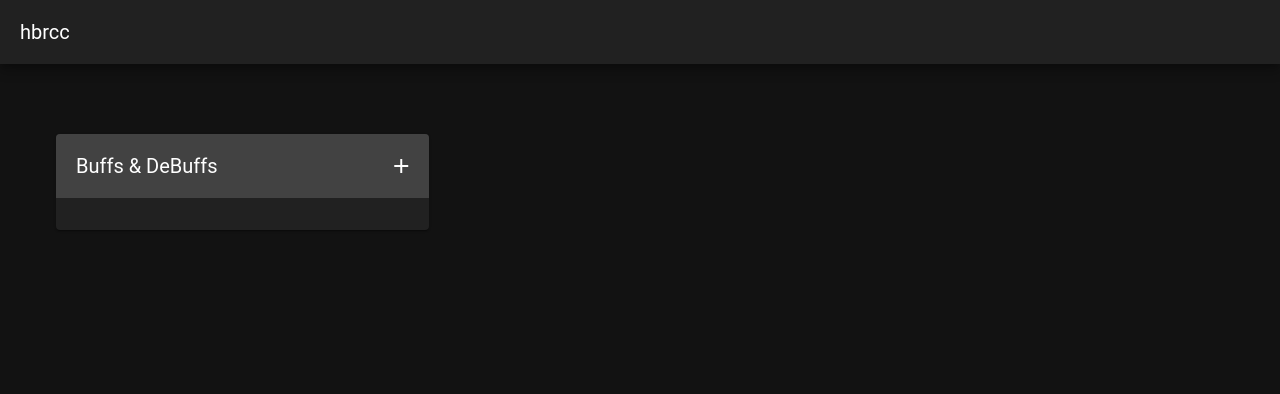
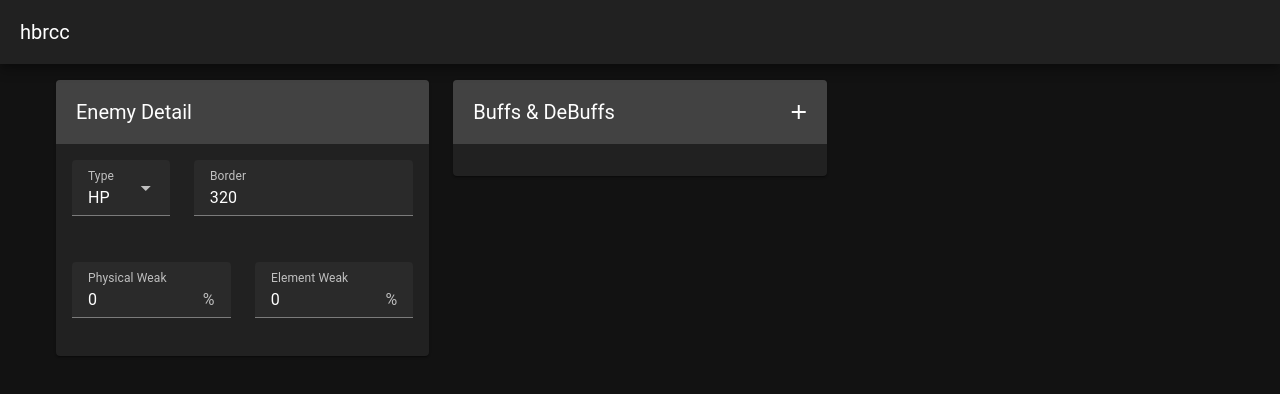
Before and after one commit to TWT233/hbrcc, a Vue app: page / in a window 1280 px wide. Shown: the top 394 px of the page. Built offline with nearby package versions, Linux system fonts and the light colour scheme.

Commit message:
add selector enemy

```diff
--- a/src/App.vue
+++ b/src/App.vue
@@ -3,8 +3,11 @@ import {defineProps, ref} from "vue";
 
 import SelectorMod from "@/components/selector/SelectorMod.vue";
 import {Modifier} from "@/components/model/modifier/modifier";
+import SelectorEnemy from "@/components/selector/SelectorEnemy.vue";
+import {Enemy} from "@/components/model/enemy";
 
 const mods = ref<Modifier[]>([])
+const enemy = ref(new Enemy())
 
 </script>
 
@@ -15,6 +18,9 @@ const mods = ref<Modifier[]>([])
     <v-main class="d-flex align-center justify-center" style="min-height: 300px;">
       <v-container>
         <v-row>
+          <v-col cols="12" lg="4">
+            <SelectorEnemy v-model:enemy="enemy"></SelectorEnemy>
+          </v-col>
           <v-col cols="12" md="6" lg="4">
             <SelectorMod v-model:selected-mods="mods"></SelectorMod>
           </v-col>
```
